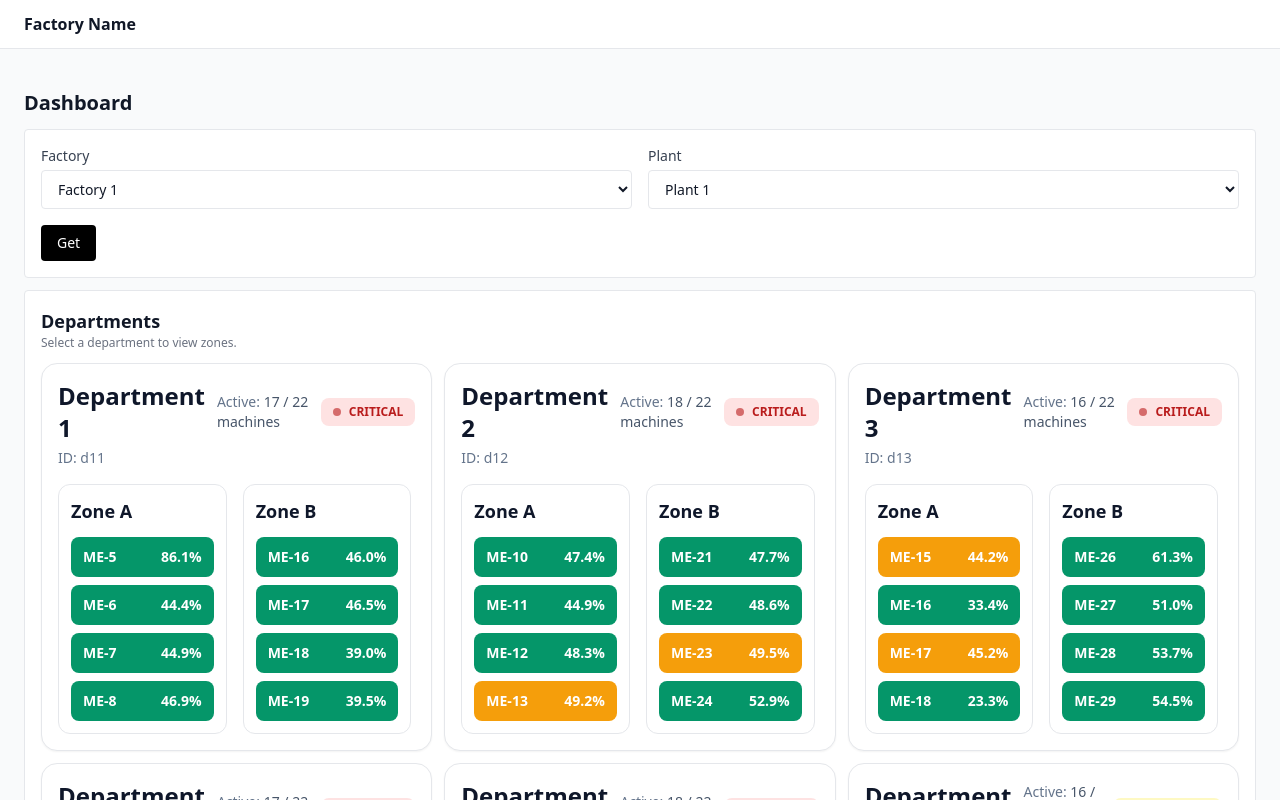
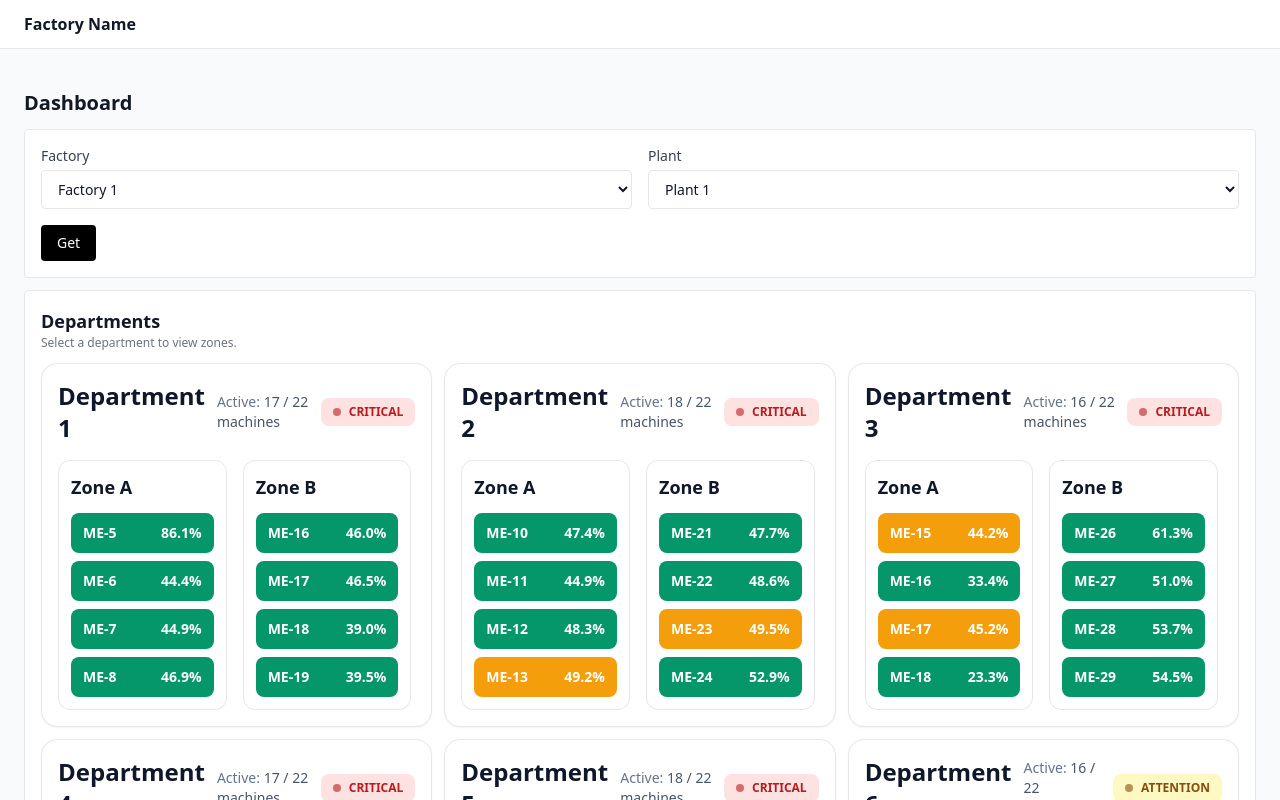
Before and after one commit to Harsha-MR/Factory-UI, a React (Vite) app in the folder factory-ui/: page / in a window 1280 px wide. Shown: the top 800 px of the page. Built offline with nearby package versions, Linux system fonts and the light colour scheme.

Commit message:
changes are done with respect to ID

```diff
--- a/factory-ui/src/components/dashboard/DepartmentZoneTickerCard.jsx
+++ b/factory-ui/src/components/dashboard/DepartmentZoneTickerCard.jsx
@@ -242,7 +242,7 @@ export default function DepartmentZoneTickerCard({
         </div>
       </div>
 
-      {id ? <div className="mt-1 text-sm text-slate-500">ID: {id}</div> : null}
+      {/* {id ? <div className="mt-1 text-sm text-slate-500">ID: {id}</div> : null} */}
 
       <div className="mt-1 text-sm font-medium text-slate-600 sm:hidden">
         <span className="text-slate-500">Active:</span> {active} / {total} machines
```
